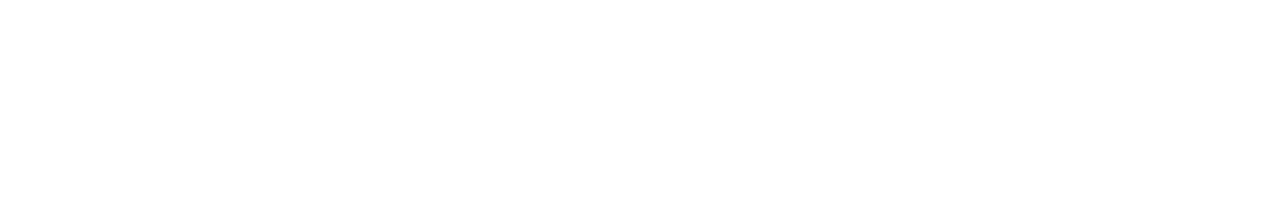
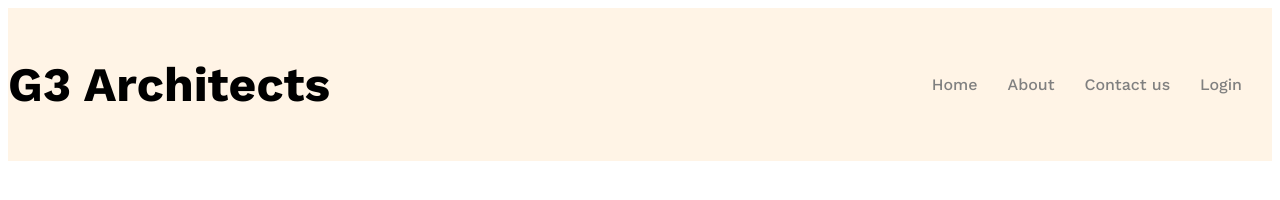
Before and after one commit to MI-KEYA/G3-Architects-website, a plain HTML site: page index.html in a window 1280 px wide. Drawn offline with nearby package versions, Linux system fonts and the light colour scheme.

Commit message:
added nav part

```diff
--- a/index.css
+++ b/index.css
@@ -0,0 +1,45 @@
+@import url('https://fonts.googleapis.com/css2?family=Work+Sans:ital,wght@0,100..900;1,100..900&display=swap');
+
+
+.work-sans-font {
+  font-family: "Work Sans", serif;
+  font-optical-sizing: auto;
+  font-weight: 400;
+  font-style: normal;
+}
+.bg-light{
+    background-color: rgba(255, 144, 14, 0.1);
+}
+body{
+    font-family: work sans;
+}
+
+
+.navbar{
+    display: flex;
+    justify-content: space-between;
+    align-items: center;
+}
+.brand{
+    font-weight: bold;
+    font-size: 3rem;
+
+}
+.nav-links{
+    display: flex;
+
+}
+.nav-item{
+    list-style: none;
+    margin-right: 30px;
+}
+.nav-links{
+    text-decoration: none;
+    font-weight: 500;
+    color: gray;
+}
+
+.navbar, .banner{
+    max-width: 1440px;
+    margin: 0 auto;
+}
--- a/index.html
+++ b/index.html
@@ -7,9 +7,21 @@
     <link rel="stylesheet" href="index.css">
 </head>
 <body>
-    <header>
+    <header class="bg-light">
+        <nav class="navbar">
+            <h3 class="brand">G3 Architects</h3>
+            <ul class="nav-links">
+                <li class="nav-item"><a class="nav-links" href="#">Home</a></li>
+                <li class="nav-item"><a class="nav-links"  href="#">About</a></li>
+                <li class="nav-item"><a class="nav-links"  href="#">Contact us</a></li>
+                <li class="nav-item"><a class="nav-links"  href="#">Login</a></li>
+            </ul>
+        </nav>
+        <div class="banner">
 
+        </div>
     </header>
+
     <main>
 
     </main>
```
